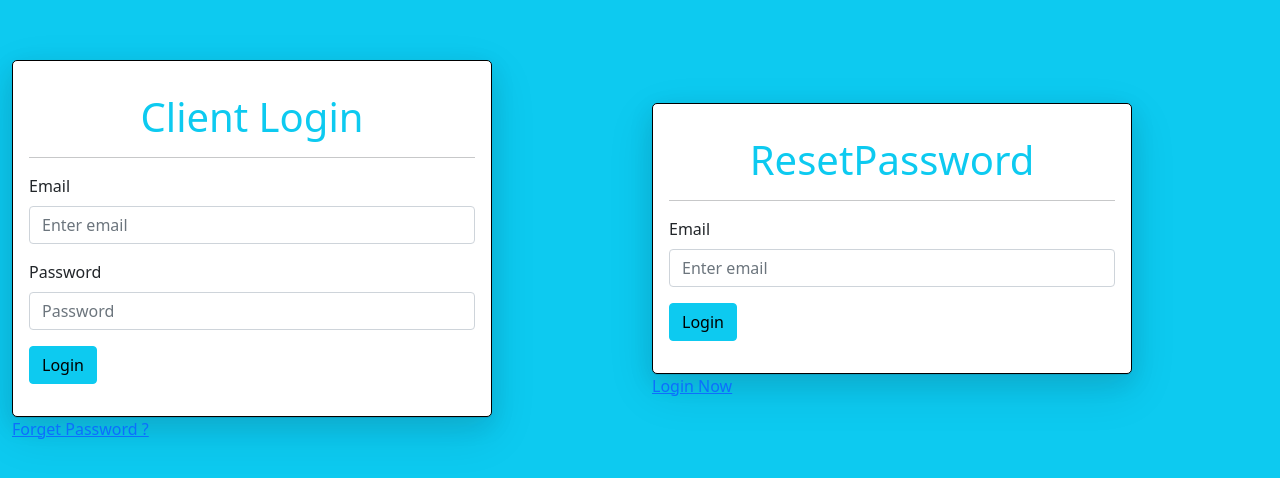
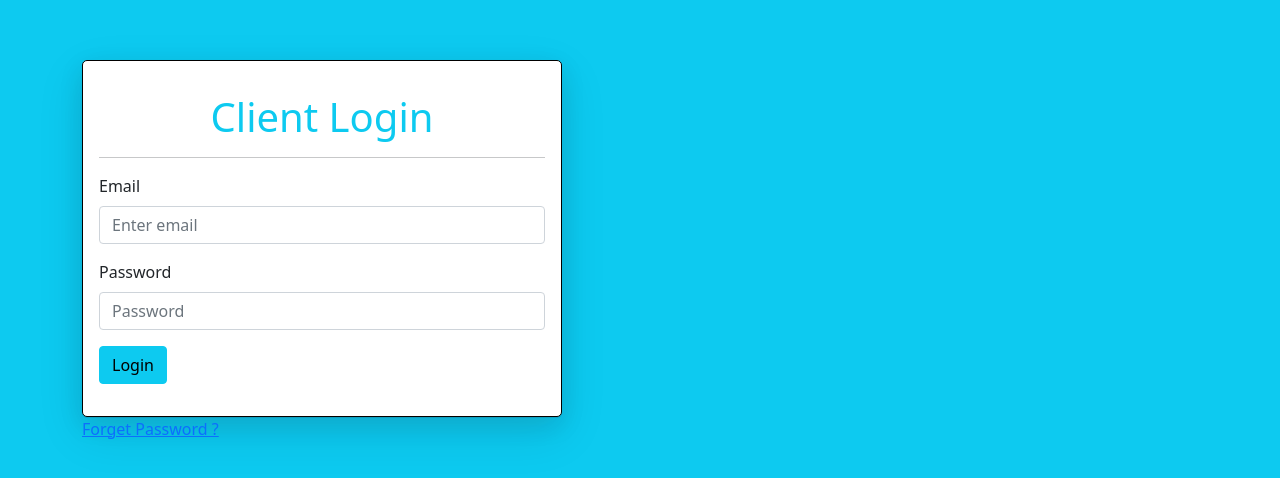
Before and after one commit to UshaKhadkaKapan/ticketsystem, a React (Create React App) app in the folder client/: page / in a window 1280 px wide. Shown: the part 150-628 px from the top of the page. Built offline with nearby package versions, Linux system fonts and the light colour scheme.

Commit message:
error while switching

```diff
--- a/client/src/components/login/Login.js
+++ b/client/src/components/login/Login.js
@@ -1,7 +1,7 @@
 import React, { useState } from "react";
 import { Container, Row, Col, Form, Button, Alert } from "react-bootstrap";
 
-const Login = () => {
+const Login = ({ frmSwitcher }) => {
   const [form, setForm] = useState({});
 
   const handleOnChange = (e) => {
@@ -51,7 +51,9 @@ const Login = () => {
       </Row>
       <Row>
         <Col>
-          <a href="">Forget Password ?</a>
+          <a href="" onClick={() => frmSwitcher("reset")}>
+            Forget Password ?
+          </a>
         </Col>
       </Row>
     </Container>
--- a/client/src/components/login/ResetPassword.js
+++ b/client/src/components/login/ResetPassword.js
@@ -1,7 +1,7 @@
 import React, { useState } from "react";
 import { Container, Row, Col, Form, Button, Alert } from "react-bootstrap";
 
-const ResetPassword = () => {
+const ResetPassword = ({ frmSwitcher }) => {
   const [form, setForm] = useState({});
 
   const handleOnChange = (e) => {
@@ -42,7 +42,9 @@ const ResetPassword = () => {
       </Row>
       <Row>
         <Col>
-          <a href="">Login Now</a>
+          <a href="" onClick={() => frmSwitcher("login")}>
+            Login Now
+          </a>
         </Col>
       </Row>
     </Container>
--- a/client/src/pages/entry/EntryPage.js
+++ b/client/src/pages/entry/EntryPage.js
@@ -1,13 +1,18 @@
-import React from "react";
+import React, { useState } from "react";
 import LoginForm from "../../components/login/Login";
 import ResetPassword from "../../components/login/ResetPassword";
 import "./entry.css";
 
 const EntryPage = () => {
+  const [loadForm, setLoadForm] = useState("login");
+
+  const frmSwitcher = (frmType) => {
+    setLoadForm(frmType);
+  };
   return (
     <div className="entry-page bg-info">
-      <LoginForm />
-      <ResetPassword />
+      {loadForm === "login" && <LoginForm frmSwitcher={frmSwitcher} />}
+      {loadForm === "reset" && <ResetPassword frmSwitcher={frmSwitcher} />}
     </div>
   );
 };
```
